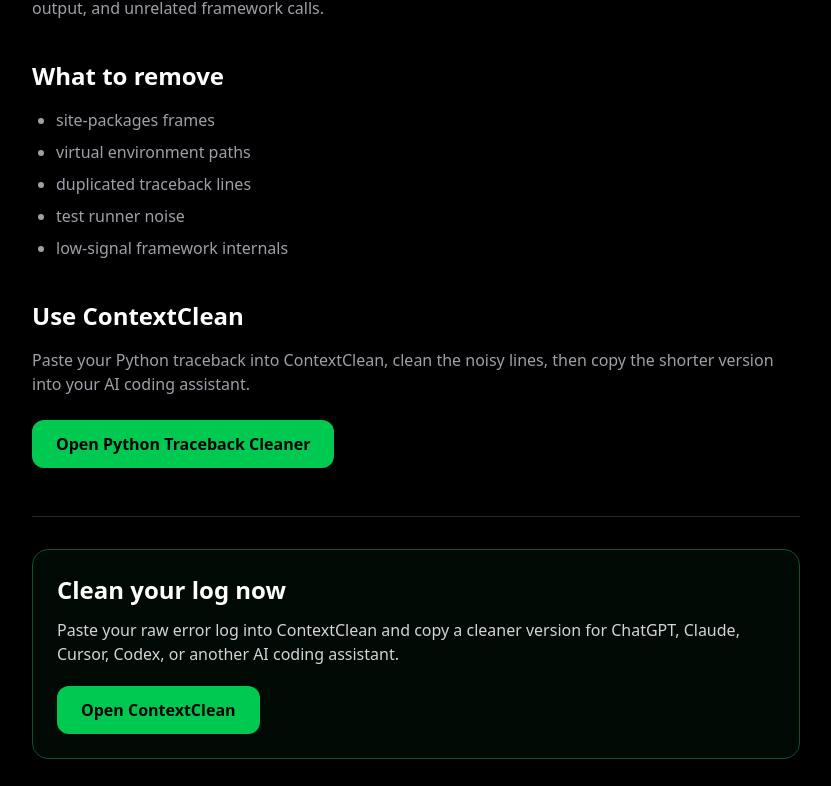
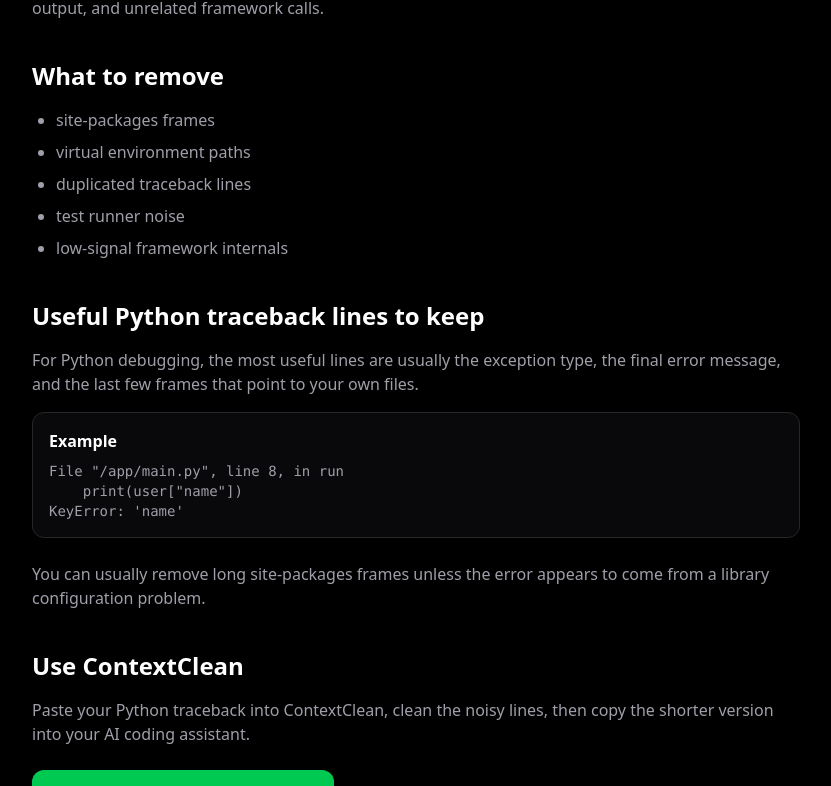
Before and after one commit to hyuchao25/contextclean, a Next.js app: page /clean-python-traceback-for-ai in a window 1280 px wide. Shown: the part 368-1154 px from the top of the page, without its empty margins (224-1055 px from the left). Built offline with nearby package versions, Linux system fonts and the light colour scheme.

Commit message:
Improve language-specific guide content

```diff
--- a/src/app/clean-nodejs-error-log/page.tsx
+++ b/src/app/clean-nodejs-error-log/page.tsx
@@ -50,7 +50,28 @@
           <li>irrelevant async frames</li>
           <li>framework build output</li>
         </ul>
+        <h2 className="mt-10 mb-4 text-2xl font-bold">
+          Useful Node.js lines to keep
+        </h2>
 
+        <p className="mb-4 text-zinc-400">
+          When debugging Node.js errors with AI, keep the first error message, your
+          application file path, the line number, and the function name. These lines
+          usually tell the AI where the bug starts.
+        </p>
+
+        <div className="mb-6 rounded-xl border border-zinc-800 bg-zinc-950 p-4">
+          <h3 className="mb-2 font-bold text-white">Example</h3>
+          <pre className="overflow-x-auto text-sm text-zinc-400">
+{`Error: Cannot find module 'express'
+    at Object.<anonymous> (C:\\app\\server.js:3:17)`}
+          </pre>
+        </div>
+
+        <p className="mb-4 text-zinc-400">
+          Remove long dependency traces unless the failure clearly comes from a package
+          version conflict or missing dependency.
+        </p>
         <h2 className="mt-10 mb-4 text-2xl font-bold">
           Use the free Node.js log cleaner
         </h2>
--- a/src/app/clean-python-traceback-for-ai/page.tsx
+++ b/src/app/clean-python-traceback-for-ai/page.tsx
@@ -41,7 +41,28 @@
           <li>test runner noise</li>
           <li>low-signal framework internals</li>
         </ul>
+        <h2 className="mt-10 mb-4 text-2xl font-bold">
+          Useful Python traceback lines to keep
+        </h2>
 
+        <p className="mb-4 text-zinc-400">
+          For Python debugging, the most useful lines are usually the exception type,
+          the final error message, and the last few frames that point to your own files.
+        </p>
+
+        <div className="mb-6 rounded-xl border border-zinc-800 bg-zinc-950 p-4">
+          <h3 className="mb-2 font-bold text-white">Example</h3>
+          <pre className="overflow-x-auto text-sm text-zinc-400">
+{`File "/app/main.py", line 8, in run
+    print(user["name"])
+KeyError: 'name'`}
+          </pre>
+        </div>
+
+        <p className="mb-4 text-zinc-400">
+          You can usually remove long site-packages frames unless the error appears to
+          come from a library configuration problem.
+        </p>
         <h2 className="mt-10 mb-4 text-2xl font-bold">Use ContextClean</h2>
         <p className="mb-6 text-zinc-400">
           Paste your Python traceback into ContextClean, clean the noisy lines, then
--- a/src/app/clean-typescript-error-for-ai/page.tsx
+++ b/src/app/clean-typescript-error-for-ai/page.tsx
@@ -41,7 +41,27 @@
           <li>irrelevant warnings</li>
           <li>low-signal framework messages</li>
         </ul>
+        <h2 className="mt-10 mb-4 text-2xl font-bold">
+          Useful TypeScript error details to keep
+        </h2>
 
+        <p className="mb-4 text-zinc-400">
+          For TypeScript errors, keep the file path, line number, error code, expected
+          type, received type, and the smallest code snippet that shows the mismatch.
+        </p>
+
+        <div className="mb-6 rounded-xl border border-zinc-800 bg-zinc-950 p-4">
+          <h3 className="mb-2 font-bold text-white">Example</h3>
+          <pre className="overflow-x-auto text-sm text-zinc-400">
+{`src/user.ts:18:10
+Type 'undefined' is not assignable to type 'User'.`}
+          </pre>
+        </div>
+
+        <p className="mb-4 text-zinc-400">
+          Remove repeated compiler output, generated file paths, and unrelated warnings
+          before sending the error to an AI assistant.
+        </p>
         <h2 className="mt-10 mb-4 text-2xl font-bold">Use ContextClean</h2>
         <p className="mb-6 text-zinc-400">
           Paste your TypeScript error into ContextClean, clean it, then send the shorter
```
